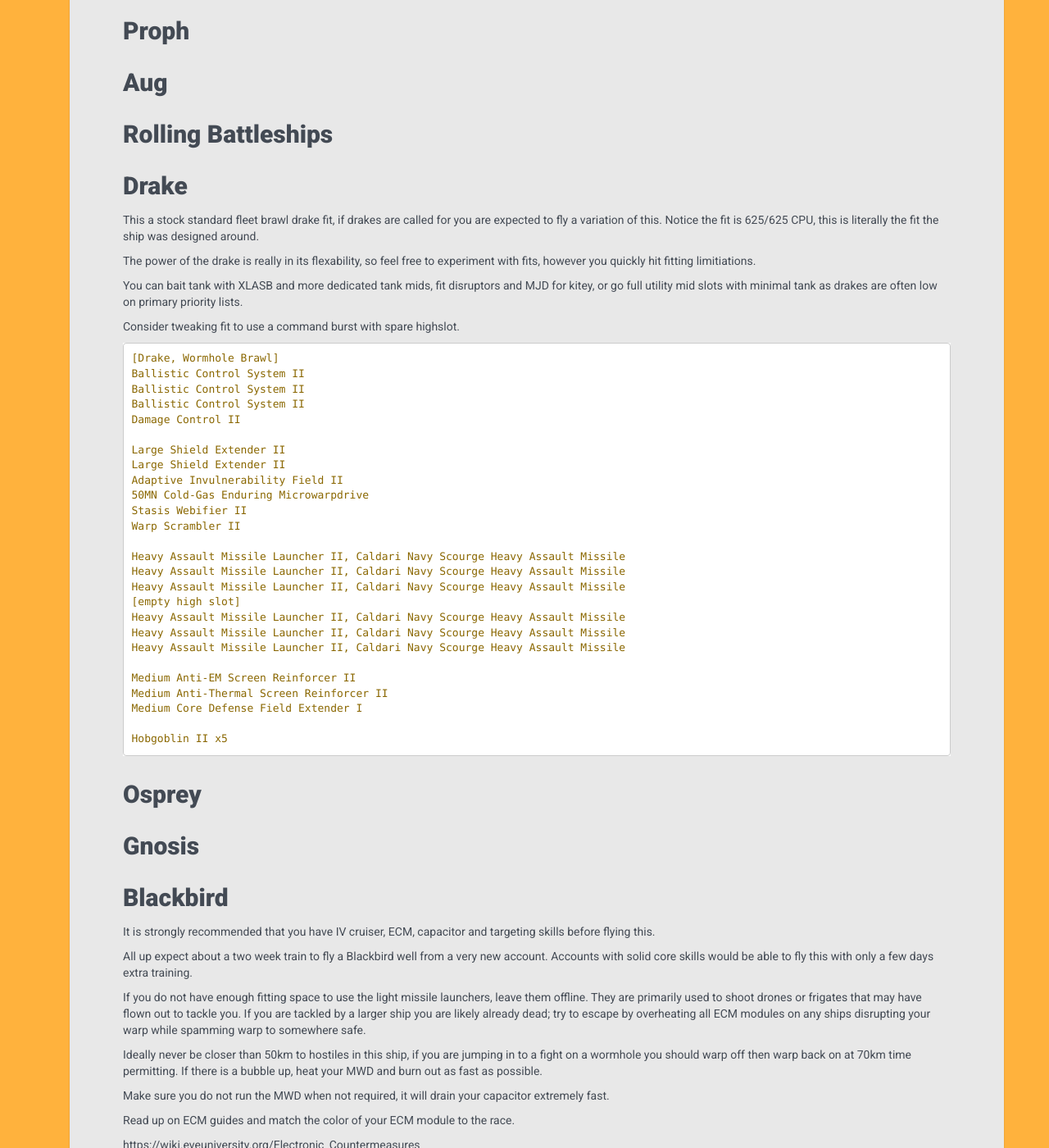
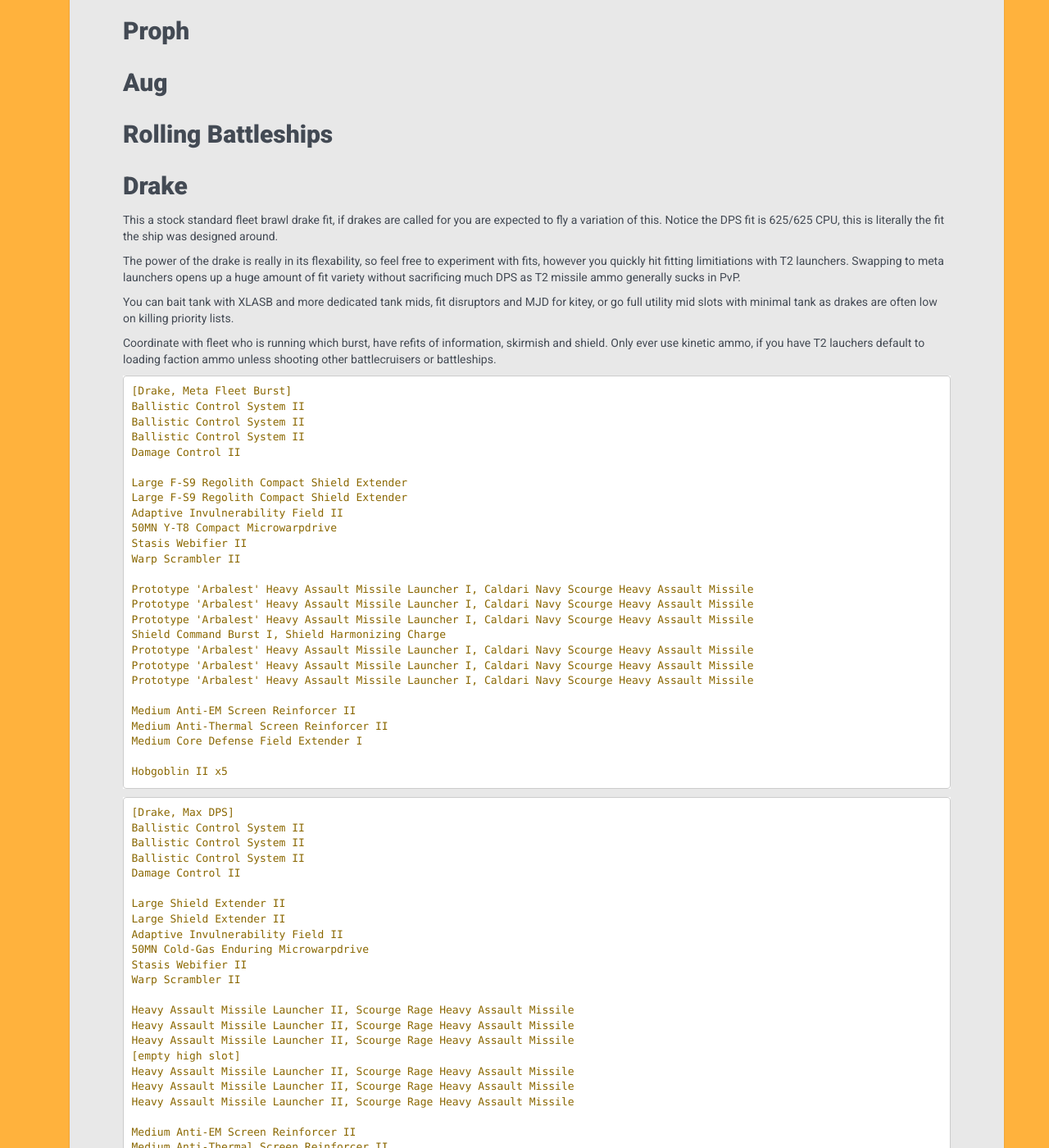
Before and after one commit to all-out/guides, a Jekyll site: the page built from _guides/fittings.md, in a window 1280 px wide and 1400 px high, scrolled down 730 px. Shown: the whole window at 82% size. Built offline with Jekyll 4.4.1, drawn with Linux system fonts in a browser that asks for light colours; some of the changed text lies outside the part shown.

Commit message:
Update fittings.md

````diff
--- a/_guides/fittings.md
+++ b/_guides/fittings.md
@@ -41,16 +41,45 @@
 
 ### Drake
 
-This a stock standard fleet brawl drake fit, if drakes are called for you are expected to fly a variation of this. Notice the fit is 625/625 CPU, this is literally the fit the ship was designed around.
+This a stock standard fleet brawl drake fit, if drakes are called for you are expected to fly a variation of this. Notice the DPS fit is 625/625 CPU, this is literally the fit the ship was designed around.
 
-The power of the drake is really in its flexability, so feel free to experiment with fits, however you quickly hit fitting limitiations.
+The power of the drake is really in its flexability, so feel free to experiment with fits, however you quickly hit fitting limitiations with T2 launchers. Swapping to meta launchers opens up a huge amount of fit variety without sacrificing much DPS as T2 missile ammo generally sucks in PvP.
 
-You can bait tank with XLASB and more dedicated tank mids, fit disruptors and MJD for kitey, or go full utility mid slots with minimal tank as drakes are often low on primary priority lists.
+You can bait tank with XLASB and more dedicated tank mids, fit disruptors and MJD for kitey, or go full utility mid slots with minimal tank as drakes are often low on killing priority lists.
 
-Consider tweaking fit to use a command burst with spare highslot.
+Coordinate with fleet who is running which burst, have refits of information, skirmish and shield. Only ever use kinetic ammo, if you have T2 lauchers default to loading faction ammo unless shooting other battlecruisers or battleships.
 
 ```
-[Drake, Wormhole Brawl]
+[Drake, Meta Fleet Burst]
+Ballistic Control System II
+Ballistic Control System II
+Ballistic Control System II
+Damage Control II
+
+Large F-S9 Regolith Compact Shield Extender
+Large F-S9 Regolith Compact Shield Extender
+Adaptive Invulnerability Field II
+50MN Y-T8 Compact Microwarpdrive
+Stasis Webifier II
+Warp Scrambler II
+
+Prototype 'Arbalest' Heavy Assault Missile Launcher I, Caldari Navy Scourge Heavy Assault Missile
+Prototype 'Arbalest' Heavy Assault Missile Launcher I, Caldari Navy Scourge Heavy Assault Missile
+Prototype 'Arbalest' Heavy Assault Missile Launcher I, Caldari Navy Scourge Heavy Assault Missile
+Shield Command Burst I, Shield Harmonizing Charge
+Prototype 'Arbalest' Heavy Assault Missile Launcher I, Caldari Navy Scourge Heavy Assault Missile
+Prototype 'Arbalest' Heavy Assault Missile Launcher I, Caldari Navy Scourge Heavy Assault Missile
+Prototype 'Arbalest' Heavy Assault Missile Launcher I, Caldari Navy Scourge Heavy Assault Missile
+
+Medium Anti-EM Screen Reinforcer II
+Medium Anti-Thermal Screen Reinforcer II
+Medium Core Defense Field Extender I
+
+Hobgoblin II x5
+```
+
+```
+[Drake, Max DPS]
 Ballistic Control System II
 Ballistic Control System II
 Ballistic Control System II
@@ -63,13 +92,13 @@
 Stasis Webifier II
 Warp Scrambler II
 
-Heavy Assault Missile Launcher II, Caldari Navy Scourge Heavy Assault Missile
-Heavy Assault Missile Launcher II, Caldari Navy Scourge Heavy Assault Missile
-Heavy Assault Missile Launcher II, Caldari Navy Scourge Heavy Assault Missile
+Heavy Assault Missile Launcher II, Scourge Rage Heavy Assault Missile
+Heavy Assault Missile Launcher II, Scourge Rage Heavy Assault Missile
+Heavy Assault Missile Launcher II, Scourge Rage Heavy Assault Missile
 [empty high slot]
-Heavy Assault Missile Launcher II, Caldari Navy Scourge Heavy Assault Missile
-Heavy Assault Missile Launcher II, Caldari Navy Scourge Heavy Assault Missile
-Heavy Assault Missile Launcher II, Caldari Navy Scourge Heavy Assault Missile
+Heavy Assault Missile Launcher II, Scourge Rage Heavy Assault Missile
+Heavy Assault Missile Launcher II, Scourge Rage Heavy Assault Missile
+Heavy Assault Missile Launcher II, Scourge Rage Heavy Assault Missile
 
 Medium Anti-EM Screen Reinforcer II
 Medium Anti-Thermal Screen Reinforcer II
````
